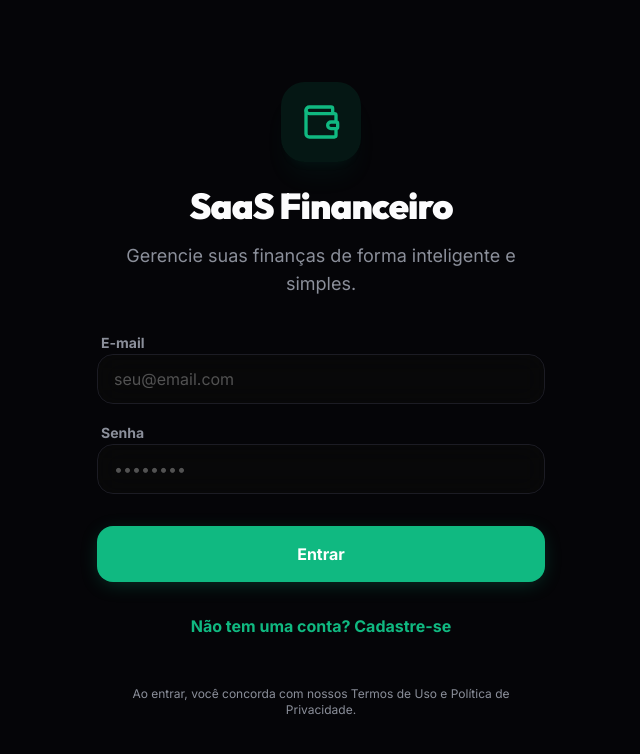
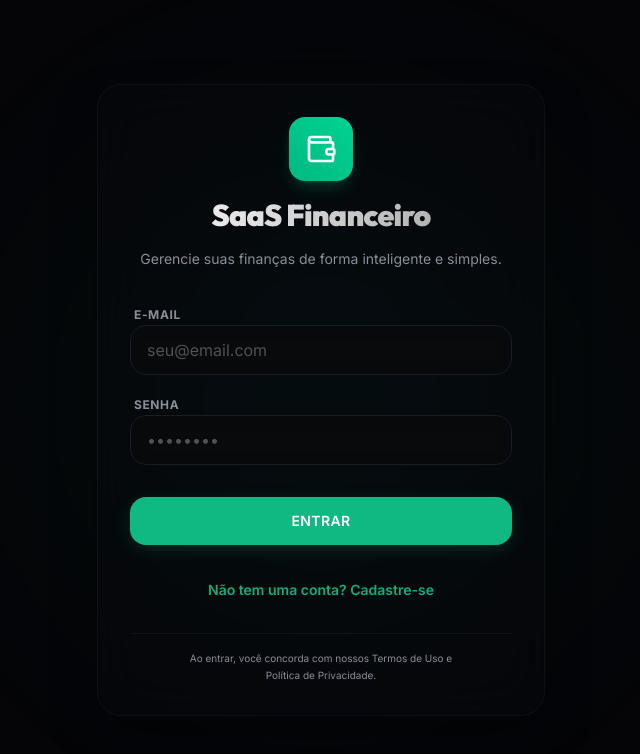
Before and after one commit to douglasdsrock-lang/Saas-Financeiro, a Next.js app: page /login in a window 1280 px wide. Shown: the top 754 px of the page, without its empty margins (319-959 px from the left). Built offline with nearby package versions, Linux system fonts and the light colour scheme.

Commit message:
Add files via upload

```diff
--- a/app/login/page.tsx
+++ b/app/login/page.tsx
@@ -59,26 +59,30 @@ export default function LoginPage() {
   };
 
   return (
-    <div className="min-h-screen bg-background flex items-center justify-center p-6">
-      <div className="max-w-md w-full space-y-8">
+    <div className="min-h-screen bg-background flex items-center justify-center p-6 relative overflow-hidden">
+      {/* Background glow specific to login */}
+      <div className="absolute top-1/2 left-1/2 -translate-x-1/2 -translate-y-1/2 w-[500px] h-[500px] bg-accent/5 rounded-full blur-[120px] pointer-events-none z-0" />
+
+      <div className="max-w-md w-full relative z-10 backdrop-blur-xl bg-panel/30 border border-white/[0.04] rounded-3xl p-8 shadow-[0_24px_50px_-12px_rgba(0,0,0,0.5)] space-y-8">
         <div className="text-center space-y-4">
-          <div className="w-20 h-20 bg-accent/10 rounded-3xl flex items-center justify-center mx-auto text-accent mb-6 shadow-xl shadow-accent/5">
-            <Wallet className="w-10 h-10" />
+          <div className="w-16 h-16 bg-gradient-to-tr from-accent to-emerald-400 rounded-2xl flex items-center justify-center mx-auto text-white mb-4 shadow-lg shadow-accent/20 relative group hover:scale-105 transition-all">
+            <Wallet className="w-8 h-8" />
+            <div className="absolute inset-0 rounded-2xl bg-accent/20 blur-md opacity-20 group-hover:opacity-40 transition-opacity pointer-events-none" />
           </div>
-          <h1 className="text-4xl font-black tracking-tight">SaaS Financeiro</h1>
-          <p className="text-text-secondary text-lg">Gerencie suas finanças de forma inteligente e simples.</p>
+          <h1 className="text-3xl font-display font-black tracking-tight bg-gradient-to-r from-white to-neutral-400 bg-clip-text text-transparent">SaaS Financeiro</h1>
+          <p className="text-text-secondary text-sm">Gerencie suas finanças de forma inteligente e simples.</p>
         </div>
 
         {error && (
-          <div className="bg-red-500/10 border border-red-500/20 p-4 rounded-2xl flex items-center gap-3 text-red-500 text-sm animate-in fade-in slide-in-from-top-2">
+          <div className="bg-red-500/10 border border-red-500/20 p-4 rounded-2xl flex items-center gap-3 text-red-400 text-sm animate-in fade-in slide-in-from-top-2">
             <AlertCircle className="w-5 h-5 shrink-0" />
-            <p>{error}</p>
+            <p className="font-medium">{error}</p>
           </div>
         )}
 
         <form onSubmit={handleAuth} className="space-y-4">
           <div className="space-y-2">
-            <label className="text-sm font-bold text-text-secondary ml-1">E-mail</label>
+            <label className="text-xs font-bold text-text-secondary tracking-wider uppercase ml-1">E-mail</label>
             <input
               type="email"
               value={email}
@@ -89,7 +93,7 @@ export default function LoginPage() {
             />
           </div>
           <div className="space-y-2">
-            <label className="text-sm font-bold text-text-secondary ml-1">Senha</label>
+            <label className="text-xs font-bold text-text-secondary tracking-wider uppercase ml-1">Senha</label>
             <input
               type="password"
               value={password}
@@ -103,7 +107,7 @@ export default function LoginPage() {
           <button
             type="submit"
             disabled={loading}
-            className="w-full btn-primary py-4 mt-4"
+            className="w-full btn-primary py-3.5 mt-4 text-sm font-semibold tracking-wide uppercase cursor-pointer"
           >
             {loading ? 'Processando...' : isSignUp ? 'Criar Conta' : 'Entrar'}
           </button>
@@ -112,15 +116,17 @@ export default function LoginPage() {
         <div className="text-center">
           <button
             onClick={() => setIsSignUp(!isSignUp)}
-            className="text-accent font-bold hover:underline"
+            className="text-accent/95 hover:text-accent font-semibold text-sm hover:underline cursor-pointer transition-all"
           >
             {isSignUp ? 'Já tem uma conta? Entre aqui' : 'Não tem uma conta? Cadastre-se'}
           </button>
         </div>
 
-        <p className="text-center text-xs text-text-secondary pt-4">
-          Ao entrar, você concorda com nossos Termos de Uso e Política de Privacidade.
-        </p>
+        <div className="border-t border-white/[0.04] pt-4">
+          <p className="text-center text-[10px] leading-relaxed text-text-secondary max-w-[280px] mx-auto">
+            Ao entrar, você concorda com nossos Termos de Uso e Política de Privacidade.
+          </p>
+        </div>
       </div>
     </div>
   );
```
